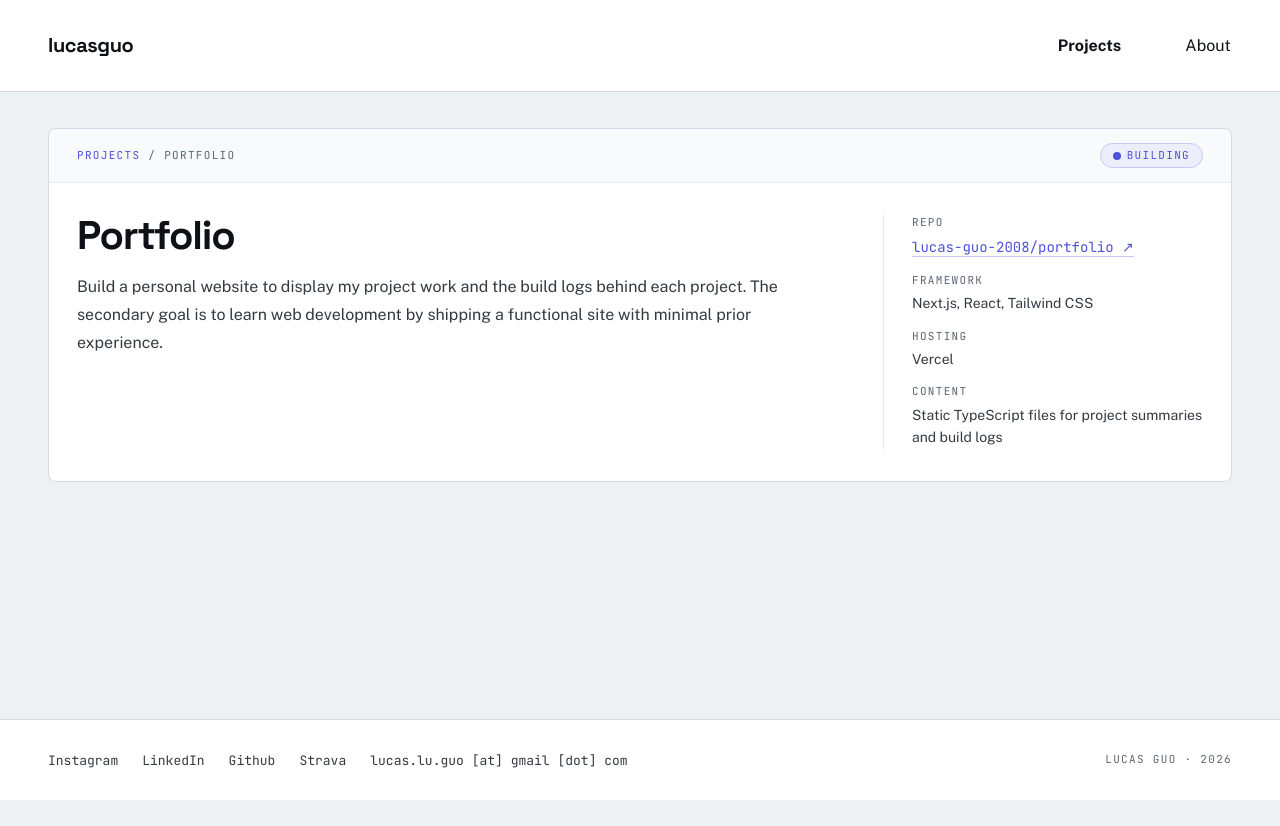
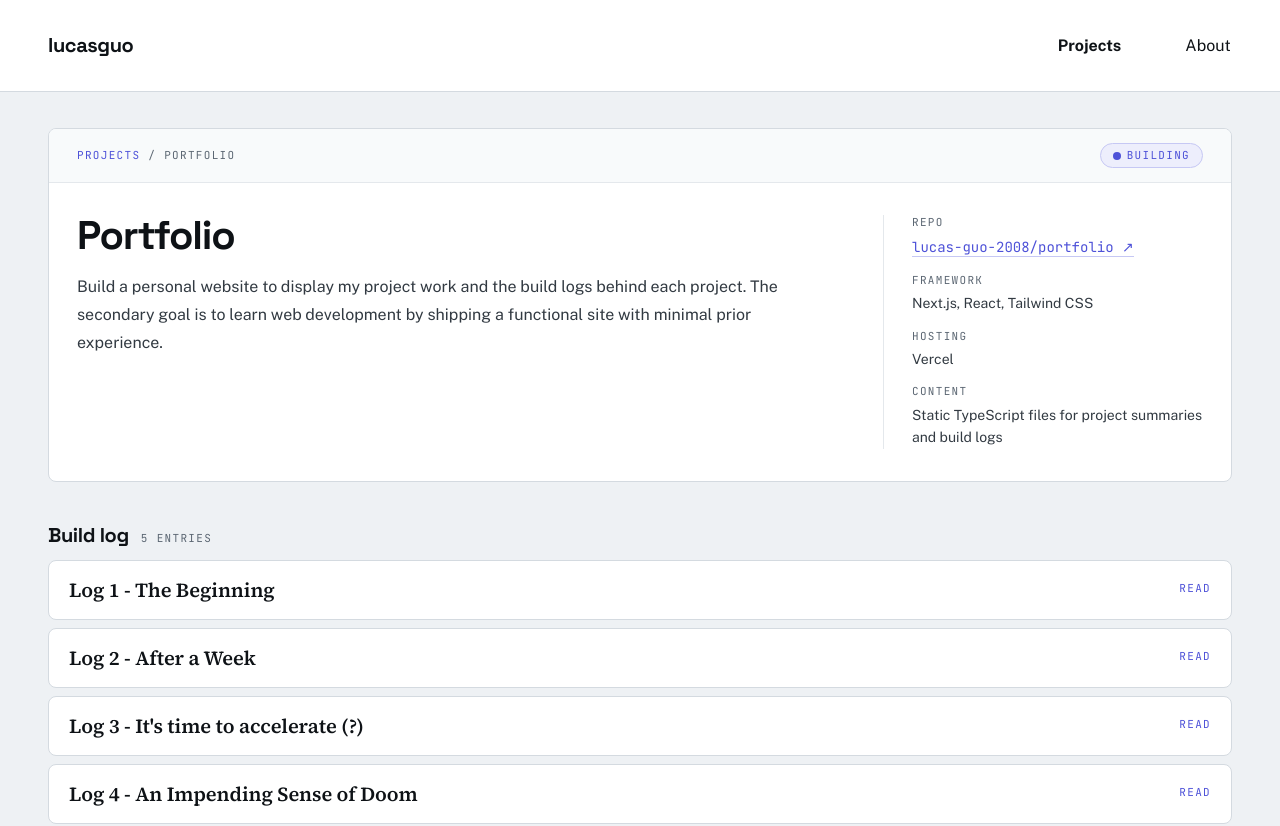
Before and after one commit to lucas-guo-2008/portfolio, a Next.js app: page /projects/portfolio in a window 1280 px wide. Shown: the top 826 px of the page. Before the commit the page ends 800 px from the top, so only its background shows below. Built offline with nearby package versions, Linux system fonts and the light colour scheme.

Commit message:
Add LogList and LogRow components to display project build logs; integrate logs into ProjectPage layout

```diff
--- a/app/projects/[slug]/page.tsx
+++ b/app/projects/[slug]/page.tsx
@@ -2,8 +2,10 @@ import Link from 'next/link';
 import { notFound } from 'next/navigation';
 import PageHeader from '@/components/PageHeader';
 import ProjectFacts from '@/components/ProjectFacts';
+import LogList from '@/components/LogList';
 import StatusBadge from '@/components/StatusBadge';
 import { getProject, projects } from '@/lib/projects';
+import { getLogs } from '@/lib/logs';
 
 export function generateStaticParams() {
   return projects.map(project => ({ slug: project.slug }));
@@ -22,8 +24,10 @@ export default async function ProjectPage({ params }: PageProps<'/projects/[slug
   const { slug } = await params;
   const project = getProject(slug);
   if (!project) notFound();
+  const logs = getLogs(project.slug);
 
   return (
+    <div className="flex flex-col gap-8 md:gap-10">
       <PageHeader
         path={
           <>
@@ -42,5 +46,18 @@ export default async function ProjectPage({ params }: PageProps<'/projects/[slug
         aside={(project.repo || project.stack.length > 0) &&
           <ProjectFacts repo={project.repo} stack={project.stack} />}
       />
+
+      {logs.length > 0 && (
+        <section className="flex flex-col gap-3">
+          <div className="flex items-baseline gap-3">
+            <h2 className="text-heading font-display font-bold">Build log</h2>
+            <p className="font-mono text-label uppercase tracking-label text-text-muted">
+              {logs.length} {logs.length === 1 ? 'entry' : 'entries'}
+            </p>
+          </div>
+          <LogList logs={logs} />
+        </section>
+      )}
+    </div>
   );
 }
--- /dev/null
+++ b/components/LogList.tsx
@@ -0,0 +1,14 @@
+import type { Log } from "@/lib/logs";
+import LogRow from "./LogRow";
+
+type LogListProps = {
+    logs: Log[];
+}
+
+export default function LogList({logs}:LogListProps) {
+    return (
+        <div className="flex flex-col gap-2">
+            {logs.map(log => <LogRow key={log.title} log={log} />)}
+        </div>
+    );
+}
--- /dev/null
+++ b/components/LogRow.tsx
@@ -0,0 +1,43 @@
+'use client';
+
+import { useId, useState } from "react";
+import type { Log } from "@/lib/logs";
+import LogDate from "./LogDate";
+import Prose from "./Prose";
+
+type LogRowProps = {
+    log: Log;
+}
+
+export default function LogRow({log}:LogRowProps) {
+    const [open, setOpen] = useState(false);
+    const panelId = useId();
+
+    return (
+        <div className="bg-surface border border-border rounded-lg overflow-hidden hover:border-accent">
+            <h3>
+                {/* The whole header row is the button: a big hit target that Tab + Enter can reach */}
+                <button
+                    type="button"
+                    aria-expanded={open}
+                    aria-controls={panelId}
+                    onClick={() => setOpen(!open)}
+                    className={`group w-full min-h-14 px-5 py-4 flex items-center justify-between gap-3 text-left focus-visible:outline-2 focus-visible:outline-accent focus-visible:-outline-offset-2 ${open ? 'bg-surface-muted' : ''}`}
+                >
+                    <span className="font-serif text-log font-semibold">{log.title}</span>
+                    <span className="shrink-0 font-mono text-label uppercase tracking-label text-accent border-b border-transparent group-hover:text-accent-strong group-hover:border-accent-strong">
+                        {open ? 'Hide' : 'Read'}
+                    </span>
+                </button>
+            </h3>
+            {open && (
+                <div id={panelId} className="px-5 pt-5 pb-6 border-t border-border-subtle">
+                    <LogDate date={log.date} />
+                    <div className="mt-3.5">
+                        <Prose entry={log.entry} />
+                    </div>
+                </div>
+            )}
+        </div>
+    );
+}
--- /dev/null
+++ b/components/Prose.tsx
@@ -0,0 +1,31 @@
+import { parseEntry } from "@/lib/logs";
+
+type ProseProps = {
+    entry: string;
+}
+
+export default function Prose({entry}:ProseProps) {
+    return (
+        <div className="max-w-reading space-y-5 text-body text-text-secondary">
+            {parseEntry(entry).map((block, i) => block.kind === 'paragraph'
+                ? <p key={i}>{block.text}</p>
+                : (
+                    <ol key={i} className="space-y-2.5">
+                        {block.items.map((item, n) => (
+                            <li key={n} className="flex gap-3">
+                                <span aria-hidden="true" className="h-fit mt-1 px-1.5 py-0.5 rounded-sm bg-accent-soft font-mono text-label font-bold text-accent-strong">
+                                    {n + 1}
+                                </span>
+                                {item.body.length > 0
+                                    ? <div className="min-w-0">
+                                        <p className="font-semibold text-text">{item.lead}</p>
+                                        <p className="whitespace-pre-line">{item.body.join('\n')}</p>
+                                      </div>
+                                    : <span className="min-w-0">{item.lead}</span>}
+                            </li>
+                        ))}
+                    </ol>
+                ))}
+        </div>
+    );
+}
```
Lines whose indentation alone changed are shown as unchanged.
